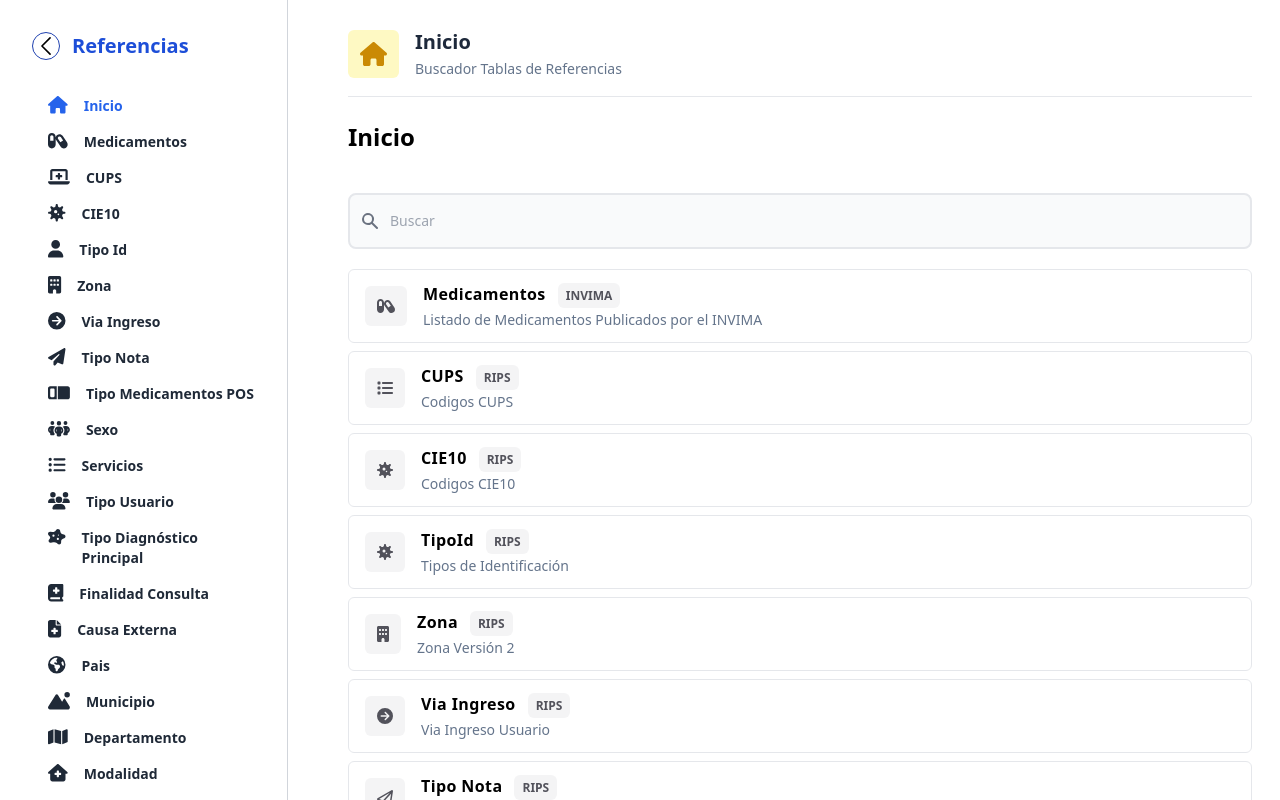
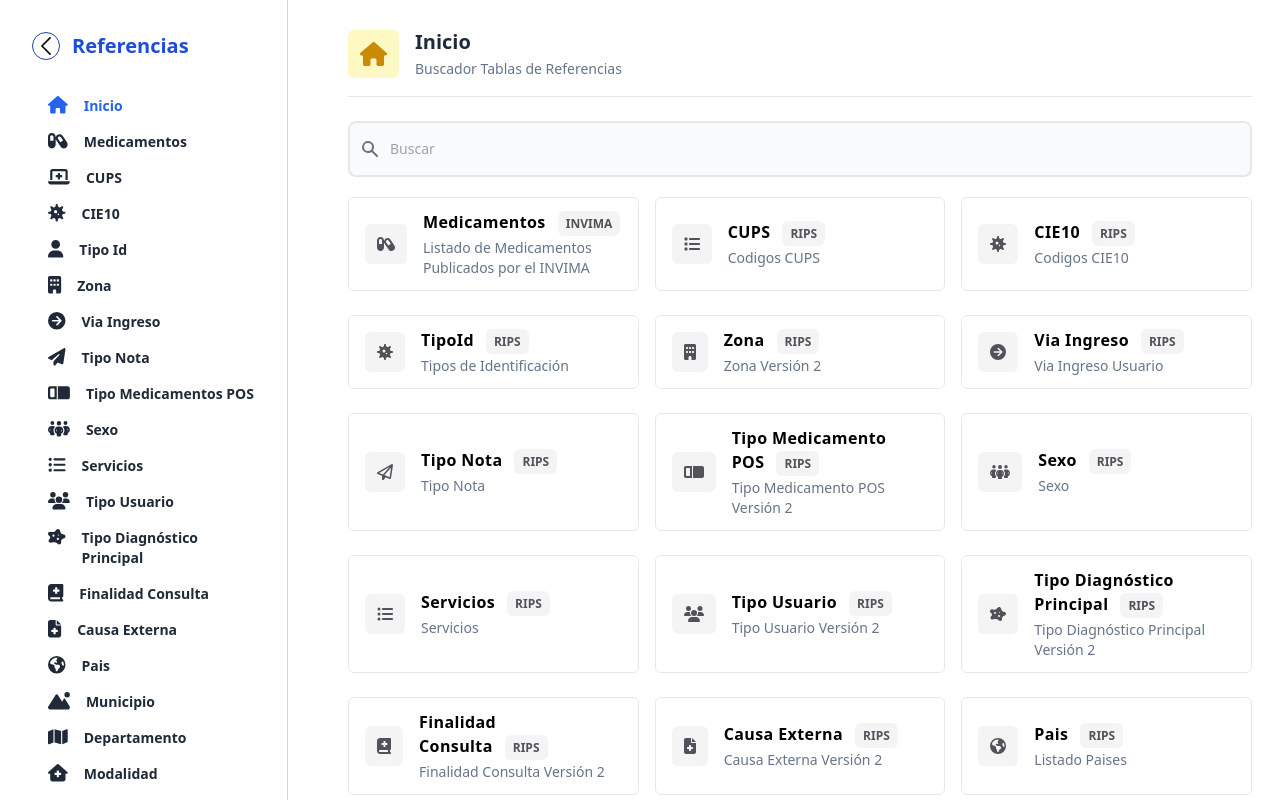
Before and after one commit to epjuan21/ref-app-02, a React (Vite) app: page / in a window 1280 px wide. Built offline with nearby package versions, Linux system fonts and the light colour scheme; no server answers.

Commit message:
Optimizacion Diseño Pantalla de Inciio

```diff
--- a/src/components/ListItems.jsx
+++ b/src/components/ListItems.jsx
@@ -7,7 +7,7 @@ const ListItems = ({ title, description, applications, icon, bgColor, textColor,
     return (
         <Link
             to={link}
-            className='flex items-center bg-white px-4 py-3 rounded-md mb-2 border hover:border-2 hover:border-blue-500 hover:shadow-md transition-all'
+            className='flex items-center w-full bg-white px-4 py-3 rounded-md mb-2 border hover:border-2 hover:border-blue-500 hover:shadow-md transition-all'
         >
             <div className={`${bgColor} py-2 px-3 rounded-md ${textColor}`}>
                 <FontAwesomeIcon icon={icon} />
--- a/src/pages/Home.jsx
+++ b/src/pages/Home.jsx
@@ -2,7 +2,6 @@ import React, { useState } from 'react'
 import ListItems from '../components/ListItems';
 import list from '../lists';
 import SearchBar from '../components/SearchBar';
-import { FontAwesomeIcon } from '@fortawesome/react-fontawesome';
 import { faHome } from '@fortawesome/free-solid-svg-icons';
 import Header from '../components/Header';
 
@@ -22,15 +21,12 @@ const Home = () => {
 				description="Buscador Tablas de Referencias"
 			/>
 
-			<div className='mb-10'>
-				<h1 className="text-2xl font-semibold">Inicio</h1>
-			</div>
-
 			<SearchBar
 				value={searchTerm}
 				handleChange={e => setSearchTerm(e.target.value)}
 			/>
 
+			<div className='grid grid-cols-1 xl:grid-cols-3 xl:gap-4 gap-0'>
 				{filteredItems?.map(item => (
 					<ListItems
 						key={item.title}
@@ -43,8 +39,7 @@ const Home = () => {
 						link={item.link}
 					/>
 				))}
-
-
+			</div>
 		</>
 	)
 }
```
Lines whose indentation alone changed are shown as unchanged.
